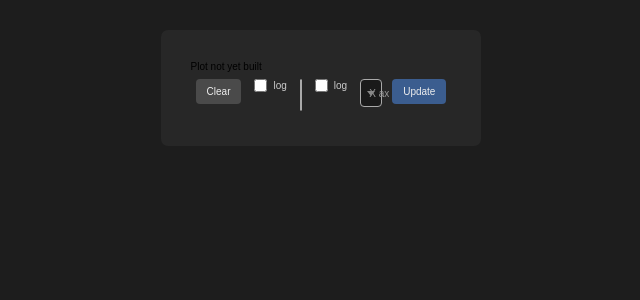
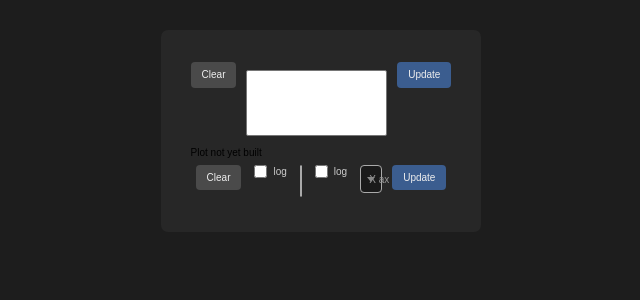
Before and after one commit to dyunis/viz_app, a Flask app: template templates/index.html in a window 1280 px wide. Shown: the top 300 px of the page, without its empty margins (319-959 px from the left). Run offline with Flask 2, Linux system fonts and the light colour scheme; the template is opened without the code that fills it, so the values that code supplies are empty; some libraries are stand-ins or nearby versions.

Commit message:
files entry styling

```diff
--- a/app.py
+++ b/app.py
@@ -1,5 +1,6 @@
 from datetime import datetime
 from functools import wraps, update_wrapper
+import glob
 import json
 import os.path as osp
 import re
@@ -8,6 +9,8 @@ from flask import Flask, request, render_template, send_from_directory, make_res
 import plotly
 from werkzeug.http import http_date
 from werkzeug.utils import secure_filename
+
+import collate
 
 app = Flask(__name__)
 
@@ -34,6 +37,22 @@ def index():
     global data
     data = load('data/data.json')
     return render_template('index.html', data=data, plot=True)
+
+@app.route('/paths', methods=['POST'])
+def files():
+    path_json = request.get_json()
+
+    paths = path_json['paths']
+
+    rejected = list(filter(lambda p: len(glob.glob(p)) == 0 and not osp.exists(p), paths))
+
+    for p in rejected:
+        paths.remove(p)
+
+    global data
+    data = collate.collate(paths)
+
+    return jsonify({'rejected': rejected})
 
 # post without a form
 @app.route('/options', methods=['POST'])
--- a/collate.py
+++ b/collate.py
@@ -27,6 +27,8 @@ def collate(paths):
     with open('data/data.json', 'w') as f:
         json.dump(collated, f)
 
+    return collated
+
 if __name__=='__main__':
     assert len(sys.argv) > 0
     collate(sys.argv[1:])
--- a/static/script.js
+++ b/static/script.js
@@ -27,6 +27,17 @@ function run_on_keycodes (func, ...codes) {
 // ctrl-r to refresh plot
 run_on_keycodes(update_plot, 17, 82)
 
+function update_file () {
+  fetch('/files', {
+    headers: {'Content-Type': 'application/json'},
+    method: 'POST',
+    body: JSON.stringify({
+      'files': document.querySelector('#filename').selectedOptions
+    }).then( () => console.log('success on filename POST'),
+             () => console.log('failure on filename POST'))
+  })
+}
+
 function update_plot () {
 
   // make a post here with selected items from ykeys, xkey
@@ -52,8 +63,7 @@ function update_plot () {
   })
 }
 
-function clear_selections (axis) {
-  let id = axis === 'y' ? '#y' : '#x'
+function clear_selections (id) {
   $(id).val(null).trigger('change')
 }
 
@@ -74,6 +84,11 @@ $(document).ready(function() {
       return {id: params.term, text: params.term}
     }
   });
+  $('#filename').select2({
+    placeholder: 'Files',
+    tags: true,
+    dropdownCssClass: 'hidden-dropdown'
+  });
 
   $('#x').val('step').trigger('change')
 })
--- a/static/style.css
+++ b/static/style.css
@@ -54,10 +54,10 @@ iframe {
   width: 100%;
 }
 
-#controls {
+figcaption {
   display: flex;
   flex-direction: row;
-  justify-content: space-around;
+  justify-content: space-between;
   align-items: top;
   width: 100%;
 }
@@ -119,11 +119,15 @@ button {
   border-color: currentColor;
 }
 
-#y-clear {
+label {
+  color: #ccc;
+}
+
+.clear-btn {
   background-color: #4a4a4a;
 }
 
-#y-clear:active {
+.clear-btn:active {
   background-color: #2a2a2a;
 }
 
@@ -159,6 +163,19 @@ button {
 }
 
 .select2-container--default .select2-results__option--highlighted.select2-results__option--selectable {
-   background-color: rgba(59, 93, 143, 1.0);
+  background-color: rgba(59, 93, 143, 1.0);
   color: #fff;
 }
+
+select {
+  width: 100%;
+  margin: 10px;
+}
+
+.hidden-dropdown {
+  display: none;
+}
+
+#filename + .select2-container--default.select2-container--open.select2-container--below .select2-selection--multiple {
+  border-radius: 4px;
+}
--- a/templates/index.html
+++ b/templates/index.html
@@ -2,6 +2,12 @@
 {% block content %}
 
 <figure>
+<figcaption>
+<button class='btn clear-btn' onclick='clear_selections("#filename")'> Clear </button>
+<select class='js-example-placeholder-multiple' name='filename' id='filename' multiple='multiple'>
+</select>
+<button class='btn' onclick='get_file()'> Update </button>
+</figcaption>
 
 {% if plot %}
 <iframe id='plot' scrolling='no' src='./plots/plot.html'></iframe>
@@ -10,7 +16,7 @@
 {% endif %}
 
 <figcaption id='controls'>
-    <button class='btn' id='y-clear' onclick='clear_selections("y")'> Clear </button>
+    <button class='btn clear-btn' onclick='clear_selections("#y")'> Clear </button>
     <div class='log-controls'>
         <input type='checkbox' id='ylog' name='ylog'>
         <label for='ylog'> log </label>
```
